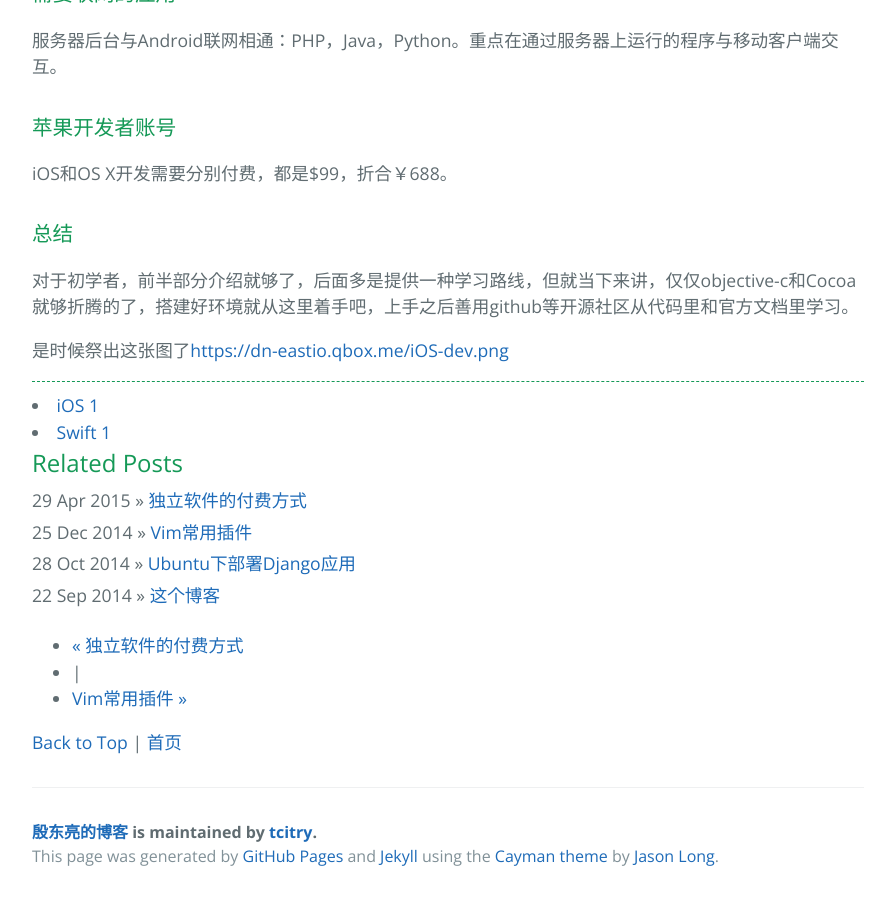
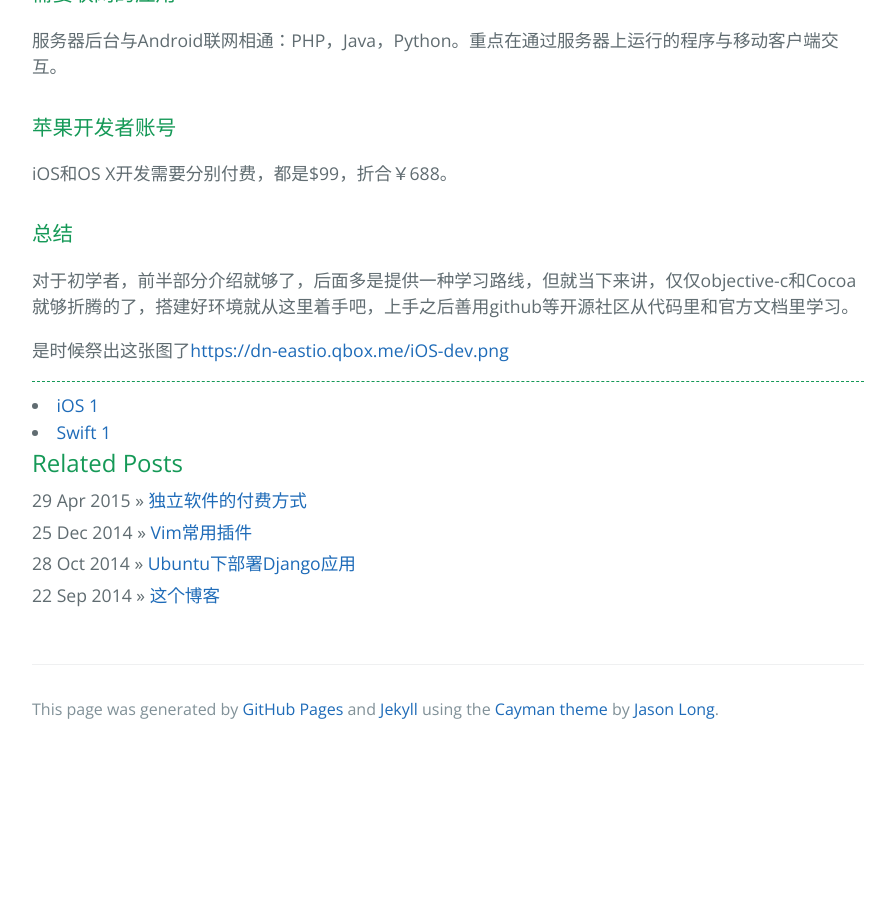
Before and after one commit to dlpu/dlpu.github.io, a Jekyll site: the page built from _posts/2015-03-29-intro-to-ios-dev.md, in a window 1280 px wide and 900 px high, scrolled down 3719 px. Shown: the whole window, without its empty margins (192-1087 px from the left). Built offline with Jekyll 4.4.1, drawn with Linux system fonts in a browser that asks for light colours; Markdown is read by kramdown in place of the engine named in the settings; comment, search, counter and statistics services are not loaded; after the commit the page ends 4472 px from its top, so only the background shows below that.

Commit message:
drop footer

```diff
--- a/_includes/themes/default/default.html
+++ b/_includes/themes/default/default.html
@@ -27,7 +27,6 @@
   <section class="main-content">
    {{ content }}
    <footer class="site-footer">
-     <span class="site-footer-owner"><a href="/">殷东亮的博客</a> is maintained by <a href="https://github.com/tcitry">tcitry</a>.</span>
      <span class="site-footer-credits">This page was generated by <a href="https://pages.github.com">GitHub Pages</a> and <a href="https://github.com/jekyll/jekyll">Jekyll</a> using the <a href="https://github.com/jasonlong/cayman-theme">Cayman theme</a> by <a href="https://twitter.com/jasonlong">Jason Long</a>.</span>
    </footer>
  </section>
--- a/_includes/themes/default/post.html
+++ b/_includes/themes/default/post.html
@@ -37,28 +37,6 @@
 					</div>
 				</div><!-- misc-content -->
 			</div><!-- bd -->
-			<footer class="unit-foot">
-				<div class="unit-inner unit-foot-inner">
-					<nav class="pagination">
-						<ul>
-							{% if page.next %}
-							<li class="next"><a class="internal" rel="next"  href="{{ page.next.url }}" title="View {{ page.next.title }}">&laquo; {{ page.next.title }}</a></li>
-							{% endif %}
-							{% if page.previous and page.next %}
-							<li class="pipe"> | </li>
-							{% endif %}
-							{% if page.previous %}
-							<li class="prev"><a class="internal" rel="prev"  href="{{ page.previous.url }}" title="View {{ page.previous.title }}">{{ page.previous.title }} &raquo;</a></li>
-							{% endif %}
-						</ul>
-					</nav>
-					<div class="gotop">
-						<a href="#page">Back to Top</a> |
-						<a href="/">首页</a>
-					</div>
-				</div>
-			</footer>
-
 		</div><!-- content -->
 	</div><!-- unit-inner -->
 </article>
```
